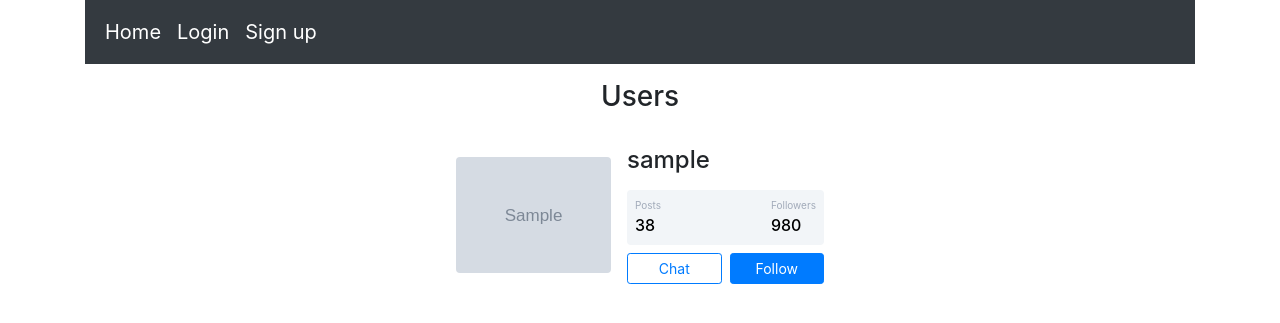
After one commit to adushaj2022/blog, a Django app: page /user/profiles/ in a window 1280 px wide. The commit adds this page. Shown: the top 323 px of the page. Run offline with Django 3.2, Linux system fonts and the light colour scheme; tables that the repository leaves empty hold one stand-in row (values such as "Sample post"); grey boxes marked "Sample" are stand-in pictures; some libraries are stand-ins or nearby versions.

Commit message:
added page to view all user profiles

```diff
--- /dev/null
+++ b/blog/static/css/profiles.css
@@ -0,0 +1,38 @@
+.card {
+  width: 400px;
+  border: none;
+  border-radius: 10px;
+  background-color: #fff;
+}
+
+.stats {
+  background: #f2f5f8 !important;
+  color: #000 !important;
+}
+
+.articles {
+  font-size: 10px;
+  color: #a1aab9;
+}
+
+.number1 {
+  font-weight: 500;
+}
+
+.followers {
+  font-size: 10px;
+  color: #a1aab9;
+}
+
+.number2 {
+  font-weight: 500;
+}
+
+.rating {
+  font-size: 10px;
+  color: #a1aab9;
+}
+
+.number3 {
+  font-weight: 500;
+}
--- a/blog/templates/base.html
+++ b/blog/templates/base.html
@@ -31,6 +31,11 @@
       href="{% static '/css/user.css' %}"
       type="text/css"
     />
+    <link
+      rel="stylesheet"
+      href="{% static '/css/profiles.css' %}"
+      type="text/css"
+    />
 
     <title>Blog</title>
   </head>
--- /dev/null
+++ b/blog/templates/users/all_profiles.html
@@ -0,0 +1,23 @@
+{% extends 'base.html' %}
+{% block content %}
+<h3 class="mt-3 mb-3 text-center"> Users </h3>
+  {% for profile in profiles %}
+    <div class="container mt-2 d-flex justify-content-center">
+        <div class="card p-3">
+            <div class="d-flex align-items-center">
+                <div class="image"> <img src="{{ profile.profile_pic.url }}" class="rounded" width="155"> </div>
+                <div class="ml-3 w-100">
+                    <h4 class="mb-3 mt-0">{{ profile.user.username }}</h4>
+                    <div class="p-2 mt-2 bg-primary d-flex justify-content-between rounded text-white stats">
+                        <div class="d-flex flex-column"> <span class="articles">Posts</span> <span class="number1">38</span> </div>
+                        <div class="d-flex flex-column"> <span class="followers">Followers</span> <span class="number2">980</span> </div>                </div>
+                    <div class="button mt-2 d-flex flex-row align-items-center"> <button class="btn btn-sm btn-outline-primary w-100">Chat</button> <button class="btn btn-sm btn-primary w-100 ml-2">Follow</button> </div>
+                </div>
+            </div>
+        </div>
+    </div>
+  {% endfor %}
+
+
+
+{% endblock %}
--- a/blog/user/urls.py
+++ b/blog/user/urls.py
@@ -9,4 +9,5 @@ urlpatterns = [
     path('add_profile_pic/', views.add_profile_pic, name='add_profile_pic'),
     path('profile/<int:id>/', views.profile, name='profile'),
     path('profile/<int:id>/posts', views.profile_posts, name='profile_posts'),
+    path('profiles/', views.all_profiles, name='profiles'),
 ]
--- a/blog/user/views.py
+++ b/blog/user/views.py
@@ -54,3 +54,8 @@ def profile_posts(request, id):
     user = get_object_or_404(UserProfile, pk=id)
     posts = Post.objects.filter(creator_id=id)
     return render(request, 'users/posts.html', {'user': user, 'posts': posts})
+
+
+def all_profiles(request):
+    profiles = UserProfile.objects.all()
+    return render(request, 'users/all_profiles.html', {'profiles': profiles})
```
